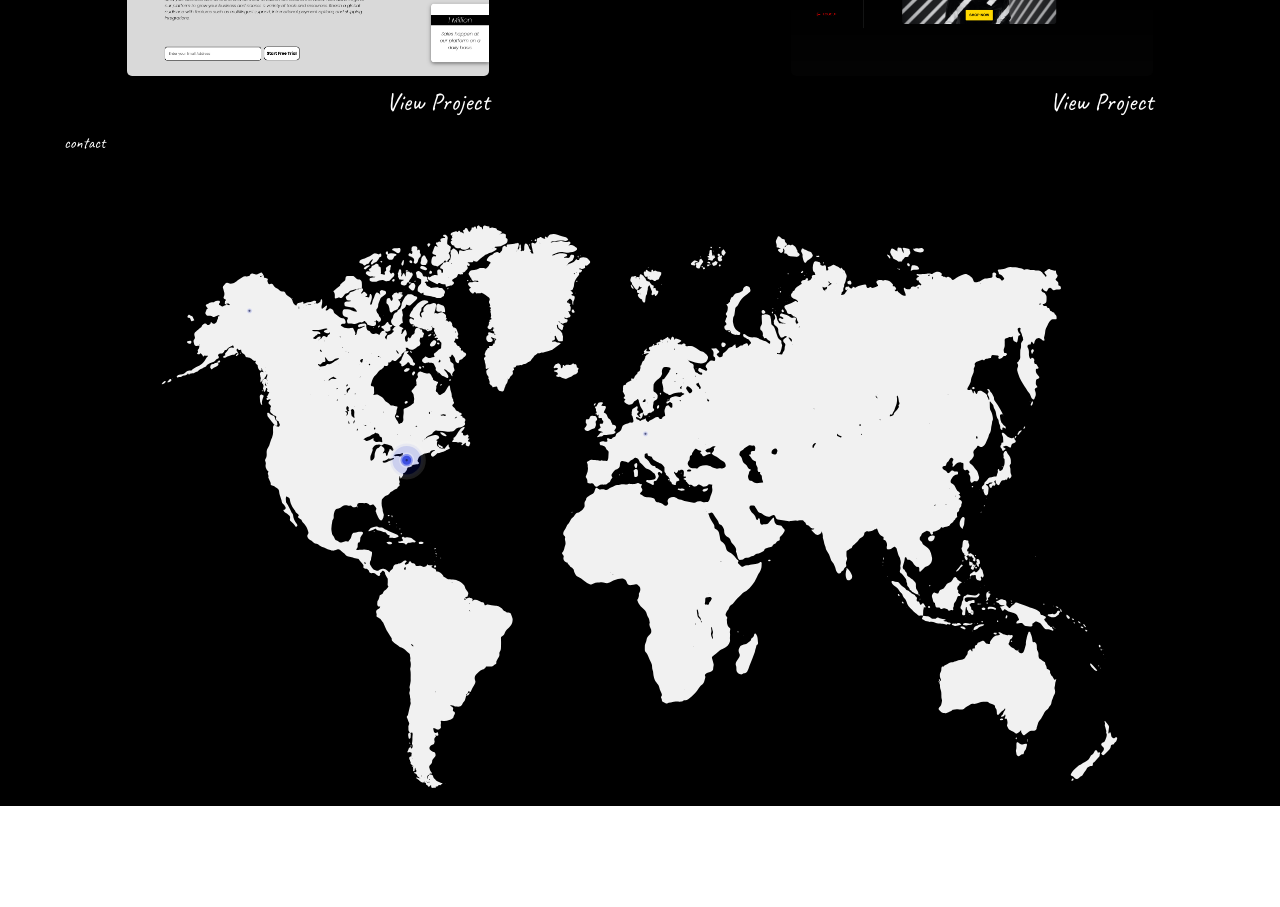
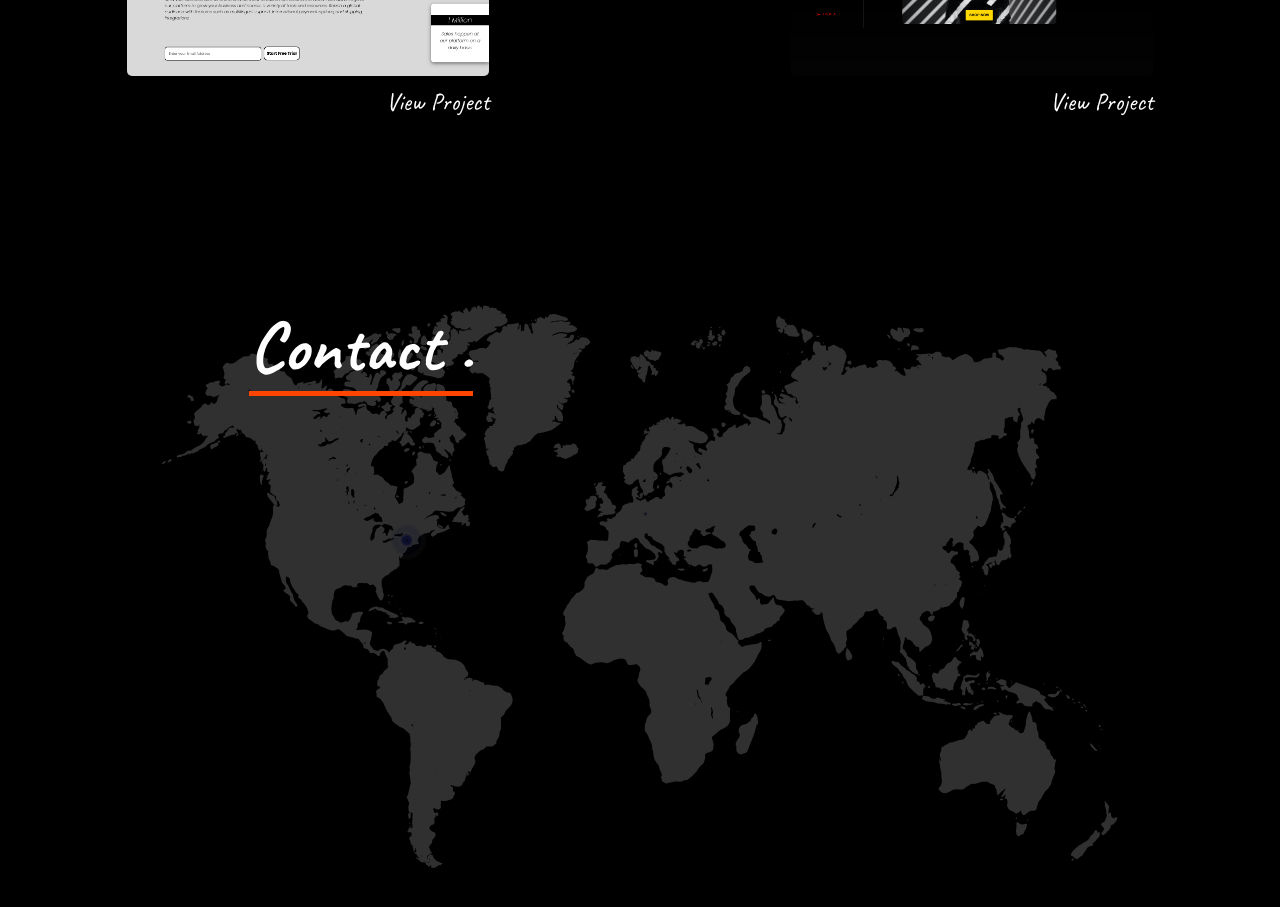
Before and after one commit to waleed2000x/Waleed-s, a React (Vite) app: page / in a window 1280 px wide. Shown: the part 3680-4587 px from the top of the page. Before the commit the page ends 4486 px from the top, so only its background shows below. Built offline with nearby package versions, Linux system fonts and the light colour scheme.

Commit message:
Contact page layout done

```diff
--- a/package.json
+++ b/package.json
@@ -22,6 +22,7 @@
     "npm": "^9.8.1",
     "react": "^18.2.0",
     "react-dom": "^18.2.0",
+    "react-google-recaptcha": "^3.1.0",
     "react-scroll": "^1.8.9",
     "styled-components": "^6.0.7",
     "yup": "^1.2.0"
--- a/src/components/contact/Contact.jsx
+++ b/src/components/contact/Contact.jsx
@@ -1,10 +1,19 @@
 import ContactLottie from "./contactLottie";
-
+import { Element } from "react-scroll";
 export default function Contact() {
   return (
-    <>
-      <div>contact</div>
-      <ContactLottie />
-    </>
+    <Element name="contact" className="contactParent">
+      <div className="lottieContact">
+        <ContactLottie />
+      </div>
+      <div className="contactForm">
+        <div className="leftContact">
+          <div className="contactTitle">
+            <p>Contact .</p>
+          </div>
+        </div>
+        <div className="rightContact"></div>
+      </div>
+    </Element>
   );
 }
--- a/src/scss/index.css
+++ b/src/scss/index.css
@@ -442,6 +442,49 @@
   height: 50px;
 }
 
+.contactParent {
+  position: relative;
+  display: flex;
+  justify-content: center;
+  width: 100%;
+  min-height: 100vh;
+  background-color: rgba(0, 0, 0, 0.8);
+}
+.contactParent .contactForm {
+  display: flex;
+  justify-content: center;
+  width: 100%;
+  min-height: 100%;
+  background-color: rgba(0, 0, 0, 0.8);
+  z-index: 2;
+  margin-top: 100px;
+}
+.contactParent .contactForm .leftContact {
+  display: flex;
+  flex-direction: column;
+  width: 40%;
+}
+.contactParent .contactForm .leftContact p {
+  margin: 70px 0px 0px 70px;
+  font-size: 70px;
+  font-weight: 900;
+  border-bottom: 5px solid orangered;
+  width: -moz-max-content;
+  width: max-content;
+}
+.contactParent .contactForm .rightContact {
+  display: flex;
+  flex-direction: column;
+  width: 40%;
+}
+.contactParent .lottieContact {
+  position: absolute;
+  top: 0px;
+  left: 0px;
+  z-index: 1;
+  margin-top: 100px;
+}
+
 @media screen and (max-width: 1000px) {
   .backgroundLottie {
     top: 45%;
--- a/src/scss/index.scss
+++ b/src/scss/index.scss
@@ -467,6 +467,50 @@
     }
   }
 }
+
+.contactParent {
+  position: relative;
+  display: flex;
+  justify-content: center;
+  width: 100%;
+  min-height: 100vh;
+  background-color: rgba(0, 0, 0, 0.8);
+  .contactForm {
+    display: flex;
+    justify-content: center;
+    width: 100%;
+    min-height: 100%;
+    background-color: rgba(0, 0, 0, 0.8);
+    z-index: 2;
+    margin-top: 100px;
+    .leftContact {
+      display: flex;
+      flex-direction: column;
+      width: 40%;
+      & p {
+        margin: 70px 0px 0px 70px;
+        font-size: 70px;
+        font-weight: 900;
+        border-bottom: 5px solid orangered;
+        width: max-content;
+      }
+    }
+    .rightContact {
+      display: flex;
+      flex-direction: column;
+      width: 40%;
+    }
+  }
+  .lottieContact {
+    position: absolute;
+    top: 0px;
+    left: 0px;
+    z-index: 1;
+    margin-top: 100px;
+    // backdrop-filter: blur(2px);
+  }
+}
+
 @media screen and (max-width: 1000px) {
   .backgroundLottie {
     top: 45%;
```
Also changed, not shown: src/components/contact/contactSchema.jsx (+9 -1 lines), 2 other files (tests, documents, lock files or other folders).
